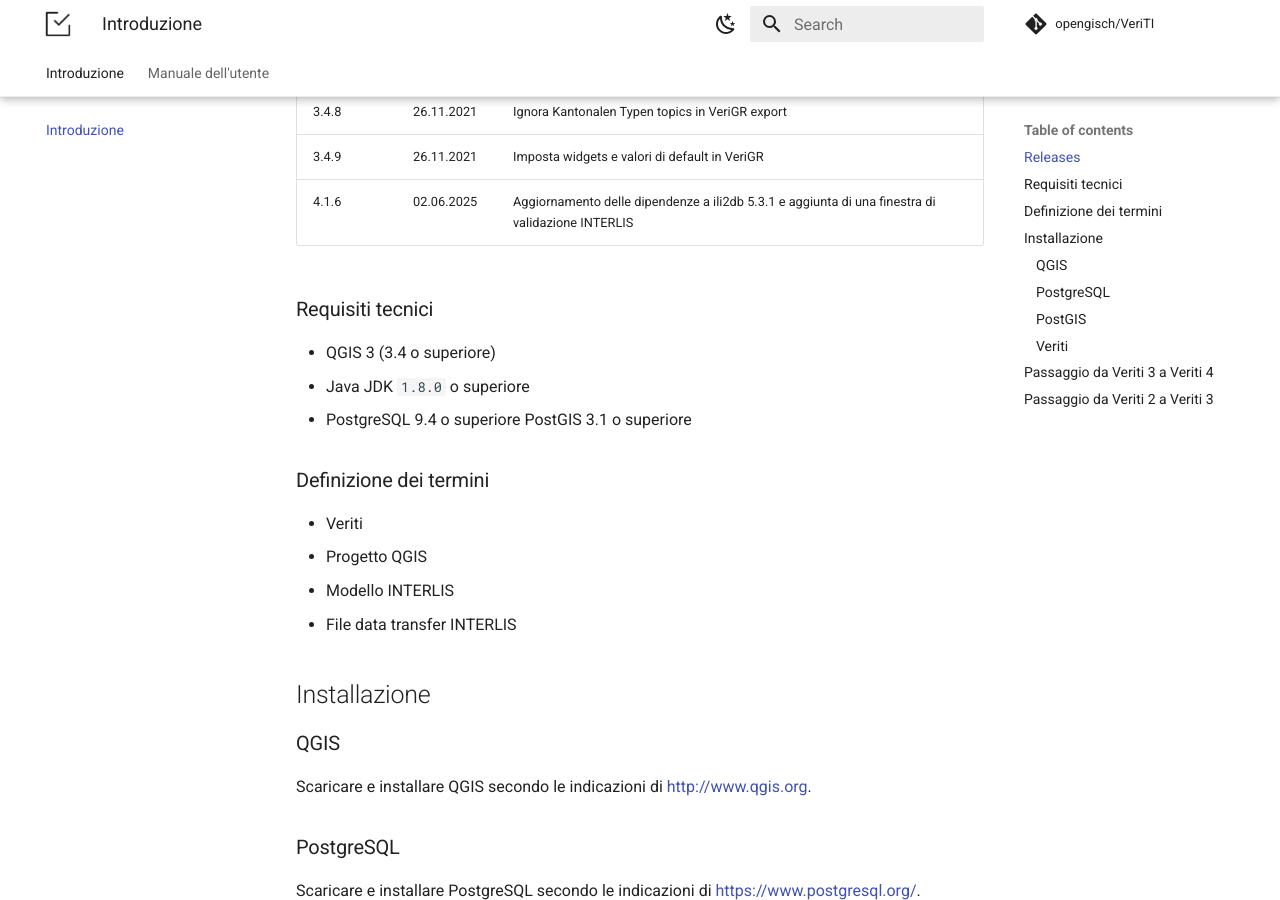
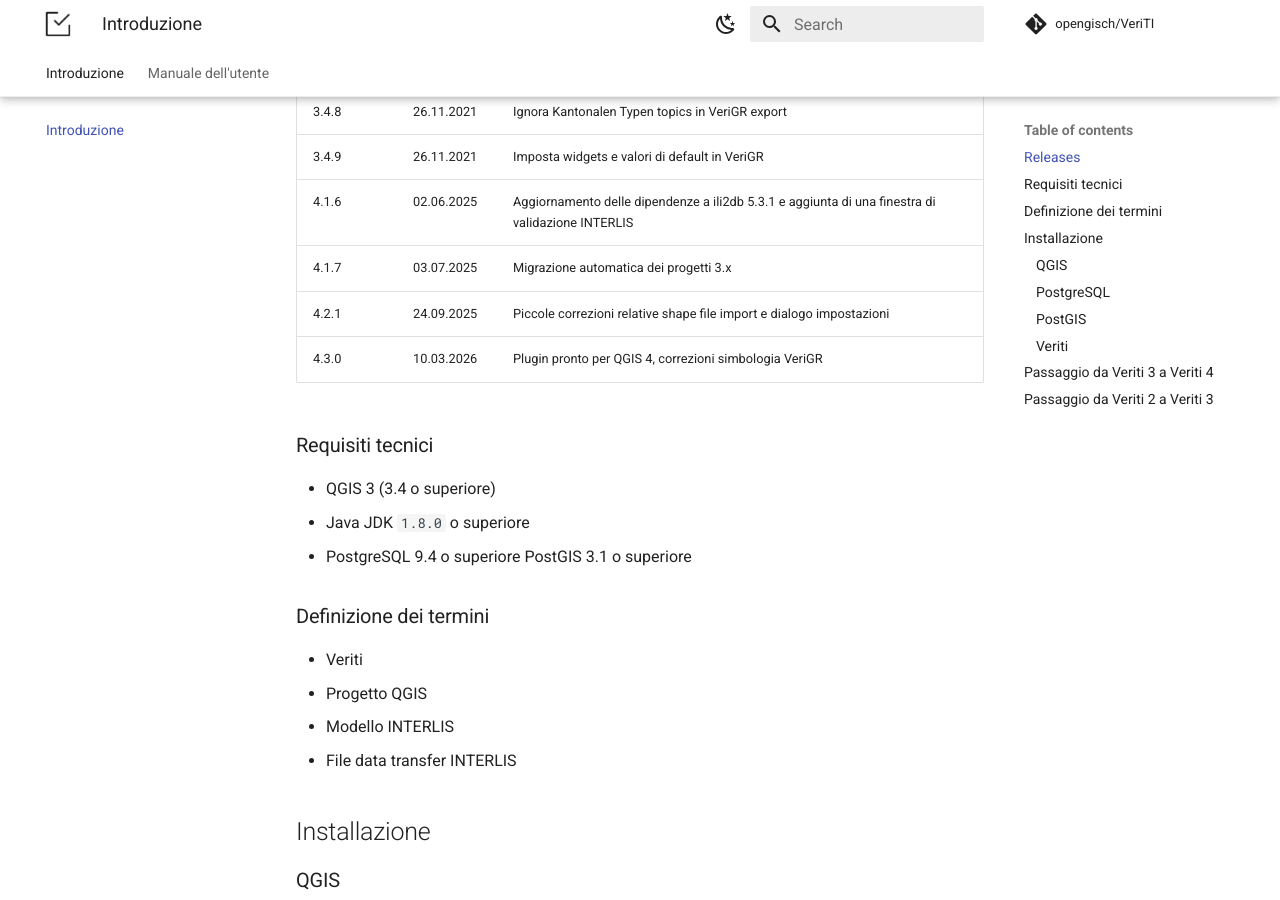
Before and after one commit to opengisch/VeriTI-docs, an MkDocs documentation site: the page built from docs/docs/index.md, in a window 1280 px wide and 900 px high, scrolled down 1505 px. Built offline with MkDocs 1.6.1 and Material for MkDocs 9.7.7, drawn with Linux system fonts in a browser that asks for light colours; comment, search, counter and statistics services are not loaded.

Commit message:
Update index.md
v4.3.0

```diff
--- a/docs/docs/index.md
+++ b/docs/docs/index.md
@@ -32,6 +32,9 @@
 | 3.4.8 | 26.11.2021 | Ignora Kantonalen Typen topics in VeriGR export |
 | 3.4.9 | 26.11.2021 | Imposta widgets e valori di default in VeriGR |
 | 4.1.6 | 02.06.2025 | Aggiornamento delle dipendenze a ili2db 5.3.1 e aggiunta di una finestra di validazione INTERLIS |
+| 4.1.7 | 03.07.2025 | Migrazione automatica dei progetti 3.x |
+| 4.2.1 | 24.09.2025 | Piccole correzioni relative shape file import e dialogo impostazioni |
+| 4.3.0 | 10.03.2026 | Plugin pronto per QGIS 4, correzioni simbologia VeriGR |
 
 ### Requisiti tecnici
 
```
